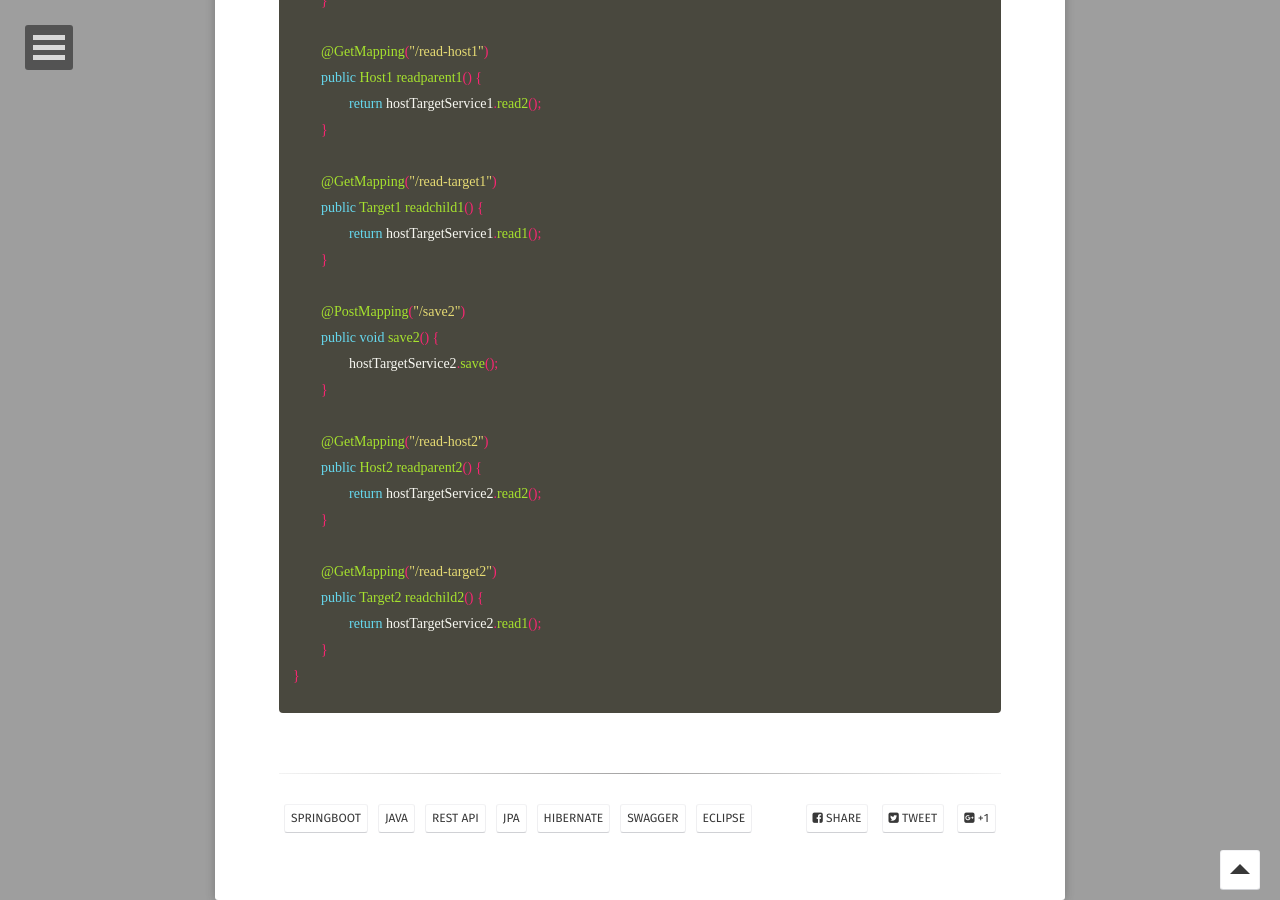
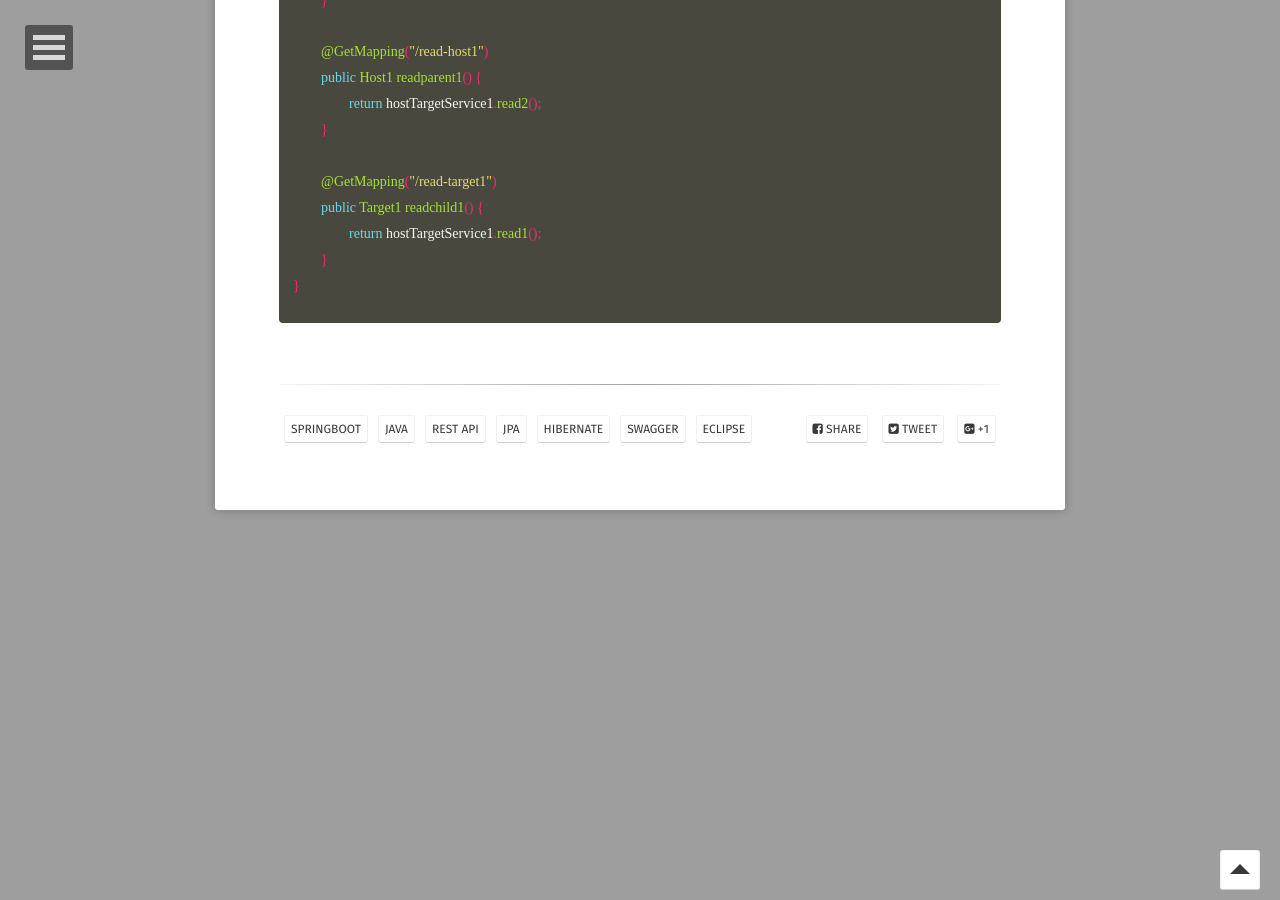
Before and after one commit to GayeonYoon/GayeonYoon.github.io, a Jekyll site: the page built from _posts/2021-08-24-JPA-MAPPING.md, in a window 1280 px wide and 900 px high, scrolled down 5458 px. Built offline with Jekyll 4.4.1, drawn with Linux system fonts in a browser that asks for light colours; some web fonts are replaced.

Commit message:
Update 2021-08-24-JPA-MAPPING.md

```diff
--- a/_posts/2021-08-24-JPA-MAPPING.md
+++ b/_posts/2021-08-24-JPA-MAPPING.md
@@ -203,21 +203,6 @@ public class HostTargetController {
 	public Target1 readchild1() {
 		return hostTargetService1.read1();
 	}
-
-	@PostMapping("/save2")
-	public void save2() {
-		hostTargetService2.save();
-	}
-
-	@GetMapping("/read-host2")
-	public Host2 readparent2() {
-		return hostTargetService2.read2();
-	}
-
-	@GetMapping("/read-target2")
-	public Target2 readchild2() {
-		return hostTargetService2.read1();
-	}
 }
 
 {% endhighlight %}
```
